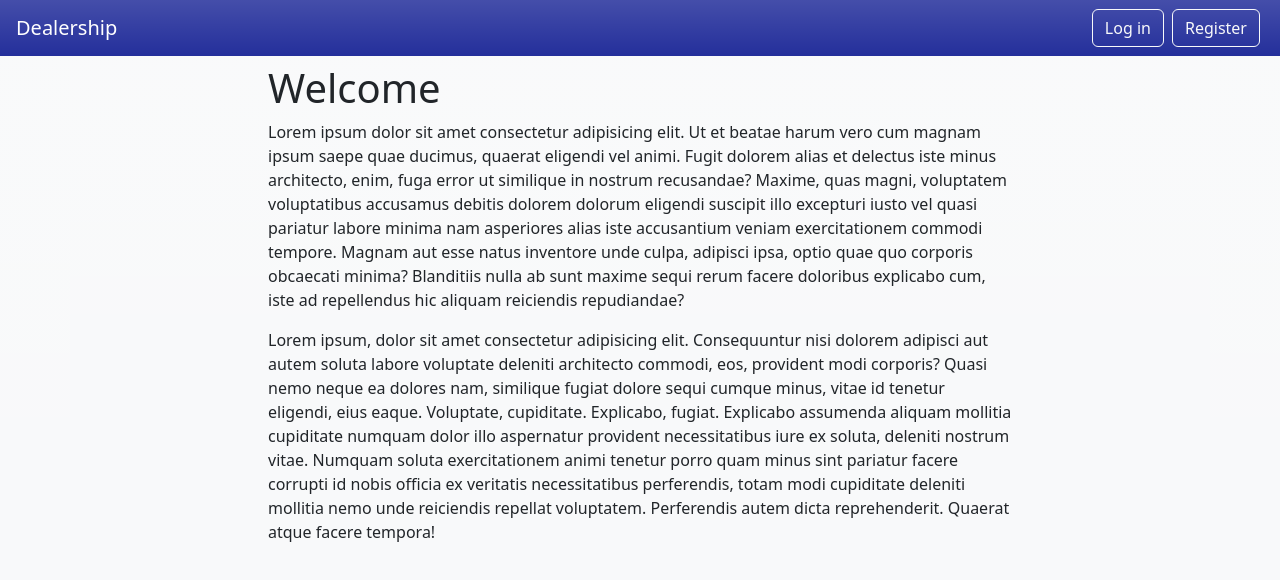
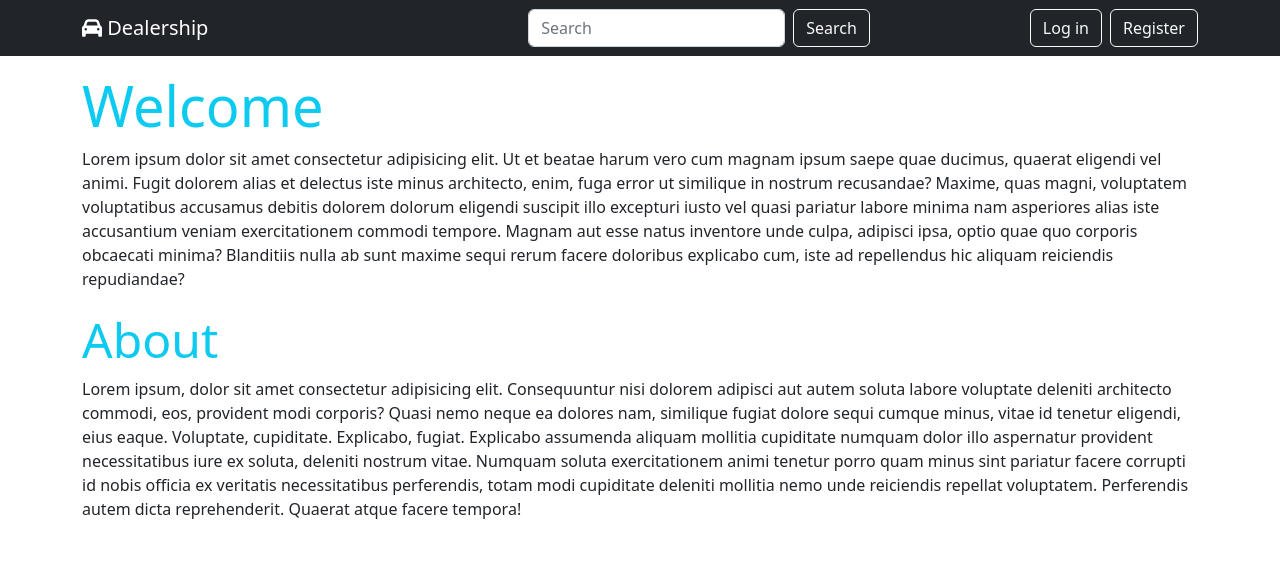
Before and after one commit to peczedavid/CarDealership, a Vue app in the folder Frontend/vue-router-project/: page / in a window 1280 px wide. Shown: the top 580 px of the page. Built offline with nearby package versions, Linux system fonts and the light colour scheme; no server answers; what vue-awesome-paginate would draw is missing.

Commit message:
Navbar refactored

```diff
--- a/Frontend/vue-router-project/src/App.vue
+++ b/Frontend/vue-router-project/src/App.vue
@@ -1,17 +1,17 @@
 <template>
-  <div class="app bg-light bg-gradient vh-100">
-    <NavBar />
-    <router-view />
-  </div>
+    <div>
+      <NavigationBarComponent/>
+      <router-view />
+    </div>
 </template>
 
 <script>
-import NavBar from "@/components/NavBar.vue";
+import NavigationBarComponent from "./components/NavigationBarComponent.vue";
 
 export default {
   components: {
-    NavBar,
-  }
+    NavigationBarComponent
+}
 };
 </script>
 
--- /dev/null
+++ b/Frontend/vue-router-project/src/components/NavigationBarComponent.vue
@@ -0,0 +1,99 @@
+<template>
+    <nav class="navbar navbar-expand-lg bg-dark navbar-dark">
+        <div class="container">
+            <router-link class="navbar-brand" to="/">
+                <fa icon="car"></fa> Dealership
+            </router-link>
+            <button class="navbar-toggler" type="button" data-bs-toggle="collapse"
+                data-bs-target="#navbarSupportedContent" aria-controls="navbarSupportedContent" aria-expanded="false"
+                aria-label="Toggle navigation">
+                <span class="navbar-toggler-icon"></span>
+            </button>
+            <div class="collapse navbar-collapse" id="navbarSupportedContent">
+                <ul class="navbar-nav mb-2 mb-lg-0 me-auto">
+                    <li class="nav-item">
+                        <router-link v-if="activeUser" to="/cars" aria-current="page" class="nav-link active">Cars
+                        </router-link>
+                    </li>
+                </ul>
+                <!-- TODO: if clicked away from /cars clear the query -->
+                <!-- TODO: if searched outside of /cars, navigate to /cars and search -->
+                <form class="d-flex mx-auto" role="search" @submit.prevent="handleSearch">
+                    <input v-model="searchQuery" class="form-control me-2" type="search" placeholder="Search" aria-label="Search">
+                    <button class="btn btn-outline-light" type="submit">Search</button>
+                </form>
+                <ul class="navbar-nav">
+                    <li>
+                        <!-- User logged in -->
+                        <fa v-if="activeUser && activeUser.admin" class="text-white me-1" icon="user-shield"></fa>
+                        <fa v-if="activeUser && !activeUser.admin" class="text-white me-1" icon="user"></fa>
+                        <router-link v-if="activeUser && activeUser.admin" to="/adminboard" tag="button"
+                            class="btn btn-outline-light ms-2">
+                            Users
+                        </router-link>
+                        <router-link v-if="activeUser" to="/profile" tag="button" class="btn btn-outline-light ms-2">
+                            Profile
+                        </router-link>
+                        <router-link v-if="activeUser" to="/" @click="signOut" tag="button"
+                            class="btn btn-outline-light ms-2">
+                            Log out
+                        </router-link>
+
+                        <!-- User logged out-->
+                        <router-link v-if="!activeUser" to="/login" class="btn btn-outline-light ms-2" tag="button">
+                            Log in
+                        </router-link>
+                        <router-link v-if="!activeUser" to="/register" class="btn btn-outline-light ms-2" tag="button">
+                            Register
+                        </router-link>
+                    </li>
+                </ul>
+            </div>
+        </div>
+    </nav>
+</template>
+
+<script>
+import axios from '@/http-common';
+import { store } from '@/data/store';
+
+export default {
+    data() {
+        return {
+            activeUser: null,
+            searchQuery: ""
+        };
+    },
+    async created() {
+        await store.loadCurrentUser();
+        this.activeUser = store.currentUser;
+    },
+    mounted() {
+        this.emitter.on("sign-in", data => {
+            this.activeUser = data;
+        });
+    },
+    methods: {
+        signOut() {
+            axios
+                .post("/user/logout")
+                .then(() => {
+                    this.activeUser = null;
+                    store.currentUser = null;
+                    // Refresh page so cookie dissappears
+                    this.$router.go();
+                })
+                .catch((error) => {
+                    console.log(error);
+                });
+        },
+        handleSearch() {
+            this.$router.push("cars");
+            this.emitter.emit("cars-queried", this.searchQuery);
+        },
+    },
+};
+</script>
+
+<style>
+</style>
--- a/Frontend/vue-router-project/src/views/HomeView.vue
+++ b/Frontend/vue-router-project/src/views/HomeView.vue
@@ -1,5 +1,44 @@
 <template>
-  <div class="container bg-light bg-gradient">
+  <div class="container">
+    <div class="row mt-3">
+      <h1 class="text-info display-4">Welcome</h1>
+    </div>
+    <div class="row">
+      <p>
+        Lorem ipsum dolor sit amet consectetur adipisicing elit. Ut et beatae
+        harum vero cum magnam ipsum saepe quae ducimus, quaerat eligendi vel
+        animi. Fugit dolorem alias et delectus iste minus architecto, enim, fuga
+        error ut similique in nostrum recusandae? Maxime, quas magni, voluptatem
+        voluptatibus accusamus debitis dolorem dolorum eligendi suscipit illo
+        excepturi iusto vel quasi pariatur labore minima nam asperiores alias
+        iste accusantium veniam exercitationem commodi tempore. Magnam aut esse
+        natus inventore unde culpa, adipisci ipsa, optio quae quo corporis
+        obcaecati minima? Blanditiis nulla ab sunt maxime sequi rerum facere
+        doloribus explicabo cum, iste ad repellendus hic aliquam reiciendis
+        repudiandae?
+      </p>
+    </div>
+    <div class="row mt-1">
+      <h1 class="text-info display-5">About</h1>
+    </div>
+    <div class="row">
+      <p>
+        Lorem ipsum, dolor sit amet consectetur adipisicing elit. Consequuntur
+        nisi dolorem adipisci aut autem soluta labore voluptate deleniti
+        architecto commodi, eos, provident modi corporis? Quasi nemo neque ea
+        dolores nam, similique fugiat dolore sequi cumque minus, vitae id
+        tenetur eligendi, eius eaque. Voluptate, cupiditate. Explicabo, fugiat.
+        Explicabo assumenda aliquam mollitia cupiditate numquam dolor illo
+        aspernatur provident necessitatibus iure ex soluta, deleniti nostrum
+        vitae. Numquam soluta exercitationem animi tenetur porro quam minus sint
+        pariatur facere corrupti id nobis officia ex veritatis necessitatibus
+        perferendis, totam modi cupiditate deleniti mollitia nemo unde
+        reiciendis repellat voluptatem. Perferendis autem dicta reprehenderit.
+        Quaerat atque facere tempora!
+      </p>
+    </div>
+  </div>
+  <!-- <div class="container bg-light bg-gradient">
     <div class="mt-3 mx-auto col-lg-8">
       <h1>Welcome</h1>
       <p>
@@ -30,7 +69,7 @@
         Quaerat atque facere tempora!
       </p>
     </div>
-  </div>
+  </div> -->
 </template>
 
 <script>
```
